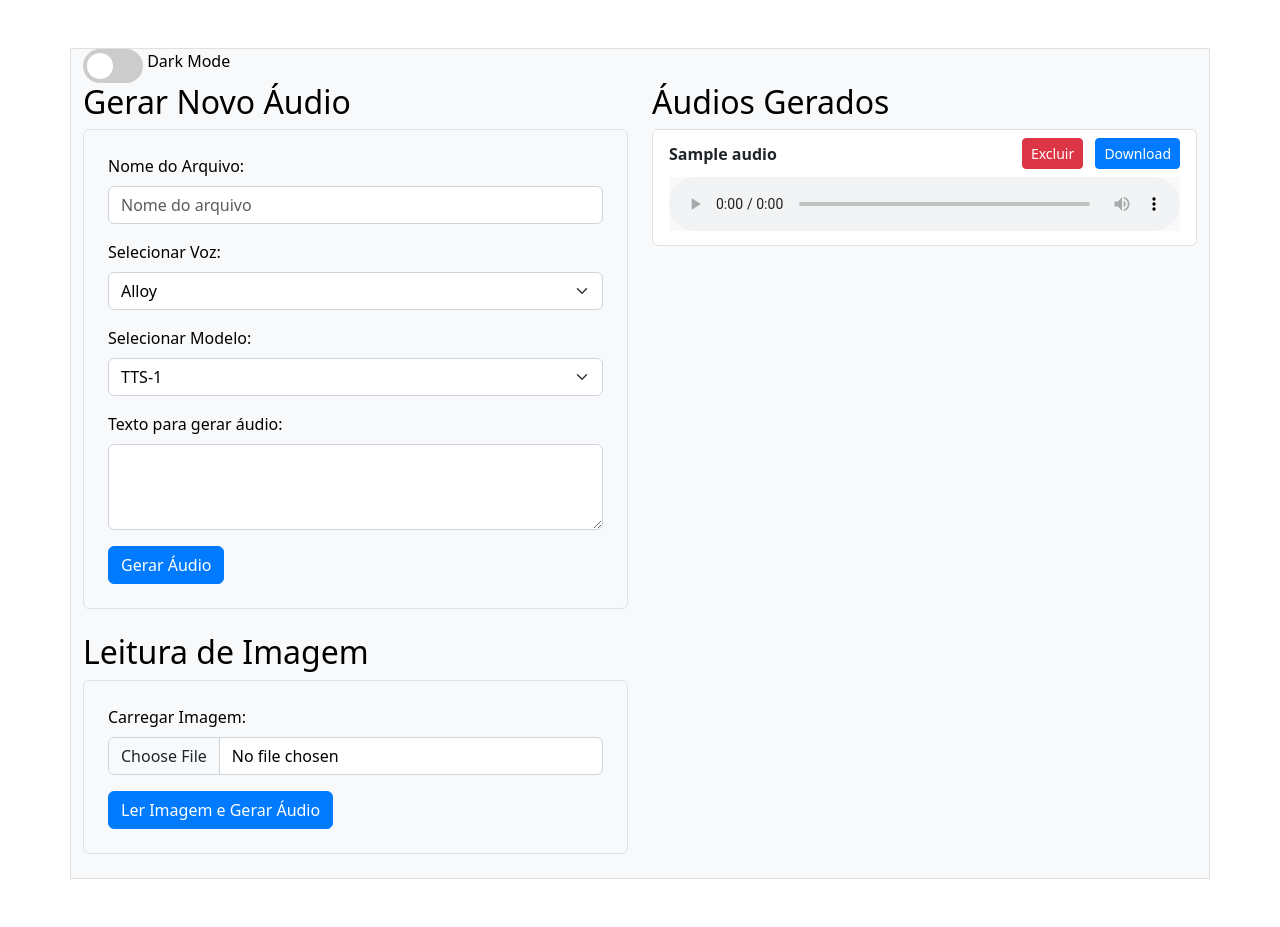
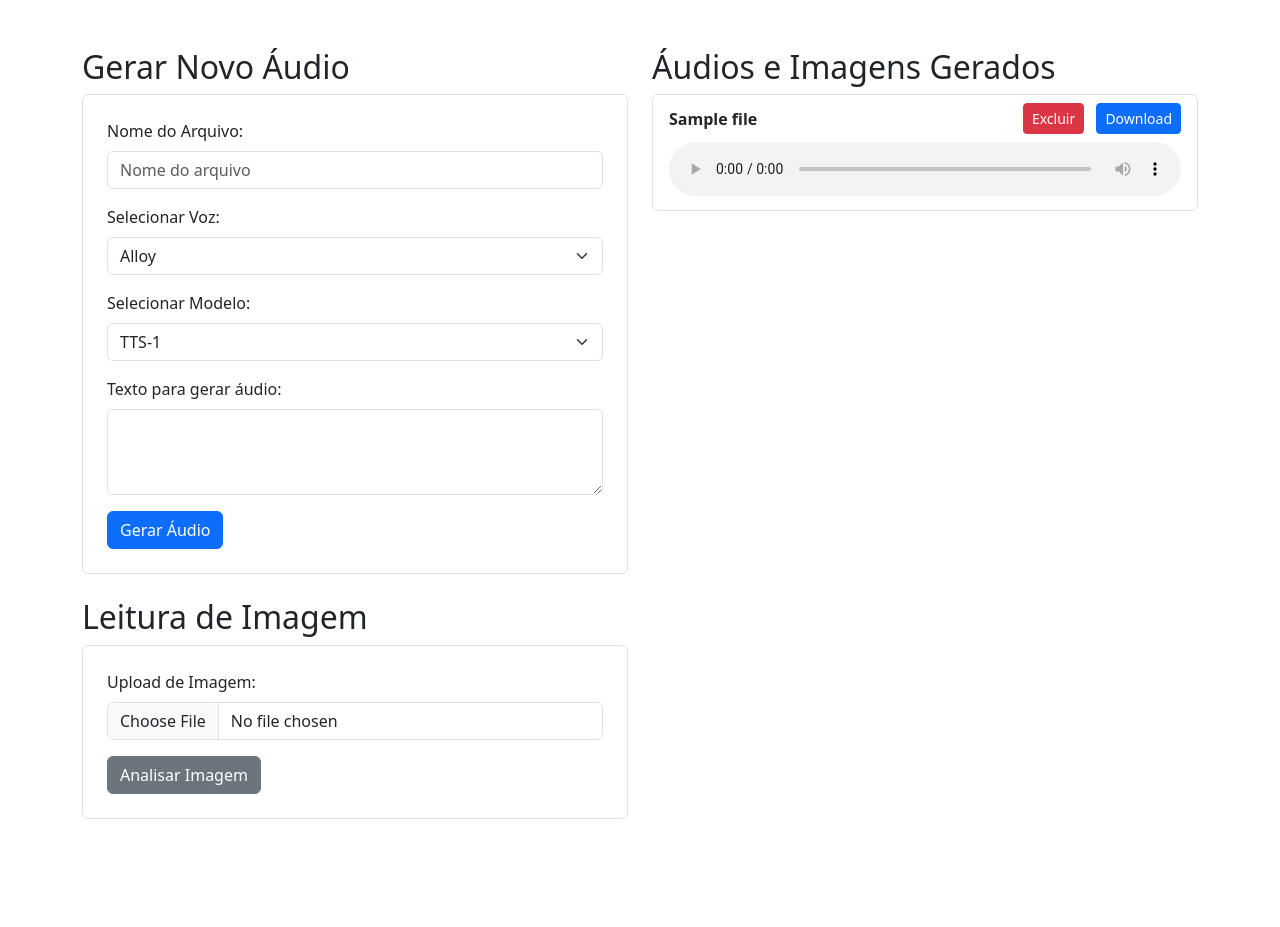
Before and after one commit to aNobre-redhat/audio-app, a Flask app: template templates/index.html in a window 1280 px wide. After the commit the page ends 819 px from the top, so only its background shows below. Run offline with Flask 3, Linux system fonts and the light colour scheme; the template is opened without the code that fills it: most values are stand-ins (such as "Sample title", 1, 10 or a date in 2020); data that the repository does not hold is empty.

Commit message:
removing dark mode and adding image vision layout

```diff
--- a/app.py
+++ b/app.py
@@ -1,169 +1,92 @@
+from flask import Flask, request, jsonify, render_template, redirect, url_for, Response, send_file
+from openai import OpenAI
+import boto3
 import os
-from flask import Flask, request, jsonify, render_template, redirect, url_for, Response
+from pathlib import Path
 from datetime import datetime
-from pathlib import Path
-import boto3
-from openai import OpenAI
 
 app = Flask(__name__)
 
-# Configuração da API OpenAI
 client = OpenAI(api_key=os.getenv("OPENAI_API_KEY"))
-
-# Configuração do cliente S3 do NooBaa
 s3 = boto3.client(
     's3',
     endpoint_url=os.getenv('S3_ENDPOINT_URL'),
     aws_access_key_id=os.getenv('AWS_ACCESS_KEY_ID'),
     aws_secret_access_key=os.getenv('AWS_SECRET_ACCESS_KEY'),
-    verify=False  # Desativa a verificação de SSL para certificados autoassinados
+    verify=False
 )
 
-# Nome do bucket S3
 bucket_name = os.getenv("BUCKET_NAME")
 
+# Index page to render template and display audio files
 @app.route("/")
 def index():
-    # Recupera a lista de áudios armazenados no bucket
     audio_files = []
     try:
         response = s3.list_objects_v2(Bucket=bucket_name)
         for obj in response.get("Contents", []):
-            audio_files.append(obj["Key"])
+            audio_files.append({"name": obj["Key"], "is_image": "image" in obj["Key"], "description": ""})
     except Exception as e:
-        print(f"Erro ao listar áudios: {str(e)}")
-
+        print(f"Erro ao listar arquivos: {str(e)}")
     return render_template("index.html", audio_files=audio_files)
 
+# Route for audio generation
 @app.route("/generate-audio", methods=["POST"])
 def generate_audio():
     text = request.form.get("text", "")
-    filename = request.form.get("filename", "")
-    voice = request.form.get("voice", "alloy")  # Valor padrão caso não seja enviado
-    model = request.form.get("model", "tts-1")  # Valor padrão caso não seja enviado
+    filename = request.form.get("filename", f"audio_{datetime.utcnow().strftime('%Y%m%d%H%M%S')}")
+    voice = request.form.get("voice", "alloy")
+    model = request.form.get("model", "tts-1")
 
-    if not text:
-        return jsonify({"error": "Texto não fornecido"}), 400
-
-    # Converte o texto em áudio usando o TTS da OpenAI com o modelo e voz selecionados
     try:
         speech_file_path = Path("/tmp") / "speech.mp3"
-        response = client.audio.speech.create(
-            model=model,  # Modelo selecionado
-            voice=voice,  # Voz selecionada
-            input=text
-        )
+        response = client.audio.speech.create(model=model, voice=voice, input=text)
         response.stream_to_file(speech_file_path)
-
-        # Lê o conteúdo do arquivo de áudio para upload no S3
         with open(speech_file_path, "rb") as audio_file:
             audio_data = audio_file.read()
+
+        s3.put_object(Bucket=bucket_name, Key=f"{filename}.mp3", Body=audio_data, ContentType="audio/mpeg")
     except Exception as e:
         return jsonify({"error": f"Erro ao converter texto em áudio: {str(e)}"}), 500
 
-    # Define o nome do arquivo ou usa o timestamp como fallback
-    timestamp = datetime.utcnow().strftime("%Y%m%d%H%M%S")
-    if not filename:
-        filename = f"audio_{timestamp}"
-    filename = f"{filename}.mp3"
-
-    # Upload do áudio para o bucket S3 (NooBaa)
-    try:
-        s3.put_object(
-            Bucket=bucket_name,
-            Key=filename,
-            Body=audio_data,
-            ContentType="audio/mpeg"
-        )
-    except Exception as e:
-        return jsonify({"error": f"Erro ao fazer upload para o bucket S3: {str(e)}"}), 500
-
     return redirect(url_for("index"))
 
-@app.route("/generate-image-audio", methods=["POST"])
-def generate_image_audio():
-    # Lê a imagem do upload
-    image = request.files.get("image")
-    if not image:
-        return jsonify({"error": "Imagem não fornecida"}), 400
-
-    # Salva a imagem temporariamente
-    image_path = Path("/tmp") / image.filename
-    image.save(image_path)
+# Route for image analysis
+@app.route("/analyze-image", methods=["POST"])
+def analyze_image():
+    image = request.files["image"]
+    filename = f"image_{datetime.utcnow().strftime('%Y%m%d%H%M%S')}.jpg"
 
     try:
-        # URL da imagem para o bucket S3
-        s3.upload_file(
-            str(image_path), bucket_name, image.filename, ExtraArgs={"ContentType": "image/jpeg"}
-        )
-        image_url = f"{os.getenv('S3_ENDPOINT_URL')}/{bucket_name}/{image.filename}"
-
-        # Gera a descrição usando o GPT-4 vision
+        s3.put_object(Bucket=bucket_name, Key=filename, Body=image, ContentType="image/jpeg")
+        image_url = f"{os.getenv('S3_ENDPOINT_URL')}/{bucket_name}/{filename}"
         response = client.chat.completions.create(
             model="gpt-4o",
             messages=[
+                {"role": "system", "content": "Você é um assistente de visão que analisa imagens."},
                 {"role": "user", "content": [
-                    {"type": "text", "text": "Descreva a imagem em detalhes"},
+                    {"type": "text", "text": "Descreva a imagem em detalhes."},
                     {"type": "image_url", "image_url": {"url": image_url}}
                 ]}
             ]
         )
         description = response.choices[0].message["content"]
-
-        # Converte a descrição em áudio
-        audio_response = client.audio.speech.create(
-            model="tts-1",
-            voice="alloy",
-            input=description
-        )
-        audio_path = Path("/tmp") / "description.mp3"
-        audio_response.stream_to_file(audio_path)
-
-        # Upload do áudio
-        audio_filename = f"description_{datetime.utcnow().strftime('%Y%m%d%H%M%S')}.mp3"
-        with open(audio_path, "rb") as audio_file:
-            s3.put_object(
-                Bucket=bucket_name,
-                Key=audio_filename,
-                Body=audio_file.read(),
-                ContentType="audio/mpeg"
-            )
-
     except Exception as e:
         return jsonify({"error": f"Erro ao processar imagem: {str(e)}"}), 500
 
-    return redirect(url_for("index"))
+    # Save audio description
+    audio_filename = f"{filename.split('.')[0]}_desc.mp3"
+    try:
+        audio_response = client.audio.speech.create(model="tts-1", voice="alloy", input=description)
+        audio_path = Path("/tmp") / audio_filename
+        audio_response.stream_to_file(audio_path)
 
-@app.route("/download-audio/<filename>", methods=["GET"])
-def download_audio(filename):
-    try:
-        audio_obj = s3.get_object(Bucket=bucket_name, Key=filename)
-        return Response(
-            audio_obj["Body"].read(),
-            content_type="audio/mpeg",
-            headers={"Content-Disposition": f'attachment; filename="{filename}"'}
-        )
+        with open(audio_path, "rb") as audio_file:
+            audio_data = audio_file.read()
+
+        s3.put_object(Bucket=bucket_name, Key=audio_filename, Body=audio_data, ContentType="audio/mpeg")
     except Exception as e:
-        return jsonify({"error": f"Erro ao baixar áudio: {str(e)}"}), 500
-
-@app.route("/play-audio/<filename>", methods=["GET"])
-def play_audio(filename):
-    try:
-        audio_obj = s3.get_object(Bucket=bucket_name, Key=filename)
-        return Response(
-            audio_obj["Body"].read(),
-            content_type="audio/mpeg",
-            headers={"Content-Disposition": f'inline; filename="{filename}"'}
-        )
-    except Exception as e:
-        return jsonify({"error": f"Erro ao obter áudio: {str(e)}"}), 500
-
-@app.route("/delete-audio/<filename>", methods=["POST"])
-def delete_audio(filename):
-    try:
-        s3.delete_object(Bucket=bucket_name, Key=filename)
-    except Exception as e:
-        return jsonify({"error": f"Erro ao excluir áudio: {str(e)}"}), 500
+        return jsonify({"error": f"Erro ao gerar áudio: {str(e)}"}), 500
 
     return redirect(url_for("index"))
 
--- a/templates/base.html
+++ b/templates/base.html
@@ -6,81 +6,12 @@
     <title>{% block title %}Audio App{% endblock %}</title>
     <!-- Bootstrap CSS -->
     <link href="https://cdn.jsdelivr.net/npm/bootstrap@5.3.0-alpha1/dist/css/bootstrap.min.css" rel="stylesheet">
-    <!-- Default theme (light mode) -->
-    <link rel="stylesheet" href="{{ url_for('static', filename='light.css') }}" id="theme-stylesheet">
-    <style>
-        /* Toggle switch styles */
-        .switch {
-            position: relative;
-            display: inline-block;
-            width: 60px;
-            height: 34px;
-        }
-
-        .switch input {
-            opacity: 0;
-            width: 0;
-            height: 0;
-        }
-
-        .slider {
-            position: absolute;
-            cursor: pointer;
-            top: 0;
-            left: 0;
-            right: 0;
-            bottom: 0;
-            background-color: #ccc;
-            transition: 0.4s;
-            border-radius: 34px;
-        }
-
-        .slider:before {
-            position: absolute;
-            content: "";
-            height: 26px;
-            width: 26px;
-            left: 4px;
-            bottom: 4px;
-            background-color: white;
-            transition: 0.4s;
-            border-radius: 50%;
-        }
-
-        input:checked + .slider {
-            background-color: #2196F3;
-        }
-
-        input:checked + .slider:before {
-            transform: translateX(26px);
-        }
-    </style>
 </head>
 <body>
     <div class="container my-5">
-        <!-- Dark/Light mode toggle switch -->
-        <label class="switch">
-            <input type="checkbox" id="mode-toggle">
-            <span class="slider"></span>
-        </label>
-        <span>Dark Mode</span>
-
         {% block content %}{% endblock %}
     </div>
-
     <!-- Bootstrap JS Bundle -->
     <script src="https://cdn.jsdelivr.net/npm/bootstrap@5.3.0-alpha1/dist/js/bootstrap.bundle.min.js"></script>
-    <script>
-        // Elements
-        const modeToggle = document.getElementById('mode-toggle');
-        const themeStylesheet = document.getElementById('theme-stylesheet');
-
-        // Toggle theme on switch change
-        modeToggle.addEventListener('change', () => {
-            themeStylesheet.href = modeToggle.checked
-                ? "{{ url_for('static', filename='dark.css') }}?t=" + new Date().getTime()
-                : "{{ url_for('static', filename='light.css') }}?t=" + new Date().getTime();
-        });
-    </script>
 </body>
 </html>
--- a/templates/index.html
+++ b/templates/index.html
@@ -4,6 +4,7 @@
 
 {% block content %}
 <div class="row">
+    <!-- Coluna Esquerda: Formulário de Geração de Áudio -->
     <div class="col-md-6">
         <h2>Gerar Novo Áudio</h2>
         <form action="{{ url_for('generate_audio') }}" method="post" class="mb-4 p-4 border rounded">
@@ -36,34 +37,45 @@
             <button type="submit" class="btn btn-primary">Gerar Áudio</button>
         </form>
 
+        <!-- Formulário de Upload de Imagem para Vision -->
         <h2>Leitura de Imagem</h2>
-        <form action="{{ url_for('generate_image_audio') }}" method="post" enctype="multipart/form-data" class="mb-4 p-4 border rounded">
+        <form action="{{ url_for('analyze_image') }}" method="post" enctype="multipart/form-data" class="mb-4 p-4 border rounded">
             <div class="mb-3">
-                <label for="image" class="form-label">Carregar Imagem:</label>
-                <input type="file" id="image" name="image" class="form-control" accept="image/*" required>
+                <label for="image" class="form-label">Upload de Imagem:</label>
+                <input type="file" id="image" name="image" class="form-control" required>
             </div>
-            <button type="submit" class="btn btn-primary">Ler Imagem e Gerar Áudio</button>
+            <button type="submit" class="btn btn-secondary">Analisar Imagem</button>
         </form>
     </div>
 
+    <!-- Coluna Direita: Lista de Áudios e Imagens Geradas -->
     <div class="col-md-6">
-        <h2>Áudios Gerados</h2>
+        <h2>Áudios e Imagens Gerados</h2>
         <div class="list-group">
-            {% for audio in audio_files %}
+            {% for file in audio_files %}
                 <div class="list-group-item">
                     <div class="d-flex justify-content-between align-items-center">
-                        <strong>{{ audio }}</strong>
+                        <strong>{{ file.name }}</strong>
                         <div>
-                            <form action="{{ url_for('delete_audio', filename=audio) }}" method="post" style="display:inline;">
+                            <form action="{{ url_for('delete_audio', filename=file.name) }}" method="post" style="display:inline;">
                                 <button type="submit" class="btn btn-danger btn-sm">Excluir</button>
                             </form>
-                            <a href="{{ url_for('download_audio', filename=audio) }}" class="btn btn-primary btn-sm ms-2">
+                            <a href="{{ url_for('download_audio', filename=file.name) }}" class="btn btn-primary btn-sm ms-2">
                                 <i class="bi bi-download"></i> Download
                             </a>
                         </div>
                     </div>
+                    {% if file.is_image %}
+                        <img src="{{ url_for('get_image', filename=file.name) }}" alt="Imagem" class="img-thumbnail mt-2">
+                        <button class="btn btn-link mt-2" data-bs-toggle="collapse" data-bs-target="#description-{{ loop.index }}" aria-expanded="false">
+                            Ver descrição
+                        </button>
+                        <div id="description-{{ loop.index }}" class="collapse">
+                            <p>{{ file.description }}</p>
+                        </div>
+                    {% endif %}
                     <audio controls class="w-100 mt-2">
-                        <source src="{{ url_for('play_audio', filename=audio) }}" type="audio/mpeg">
+                        <source src="{{ url_for('play_audio', filename=file.name) }}" type="audio/mpeg">
                         Seu navegador não suporta o elemento de áudio.
                     </audio>
                 </div>
```
